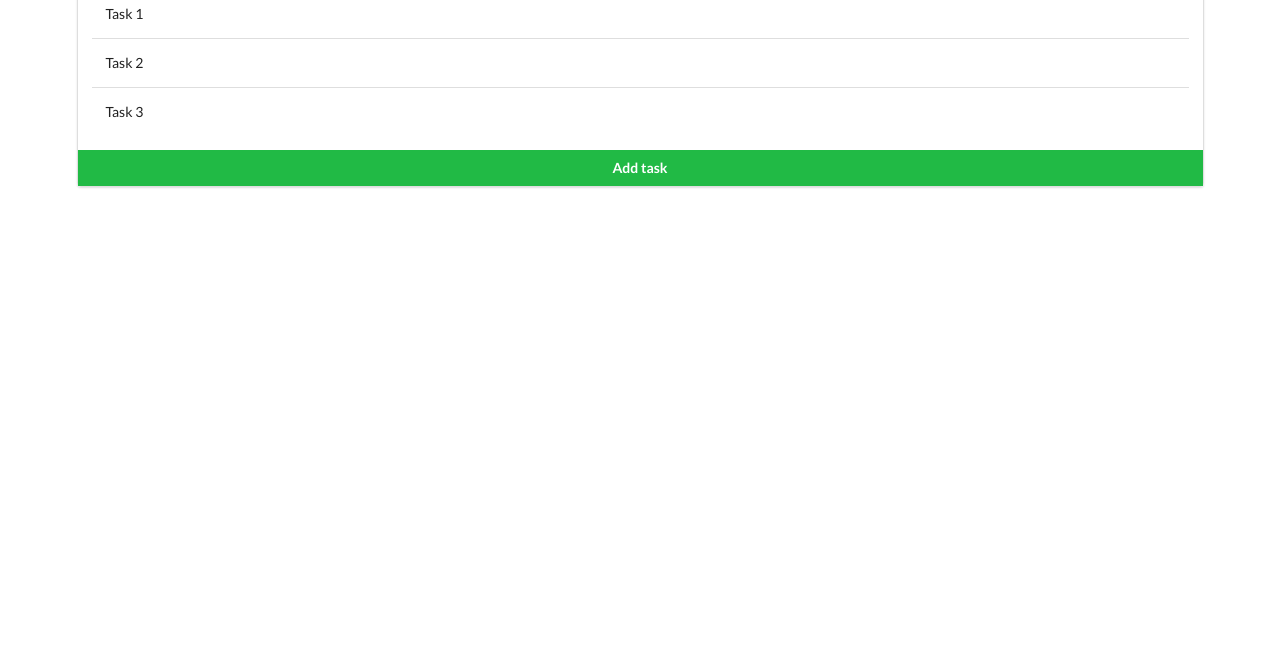
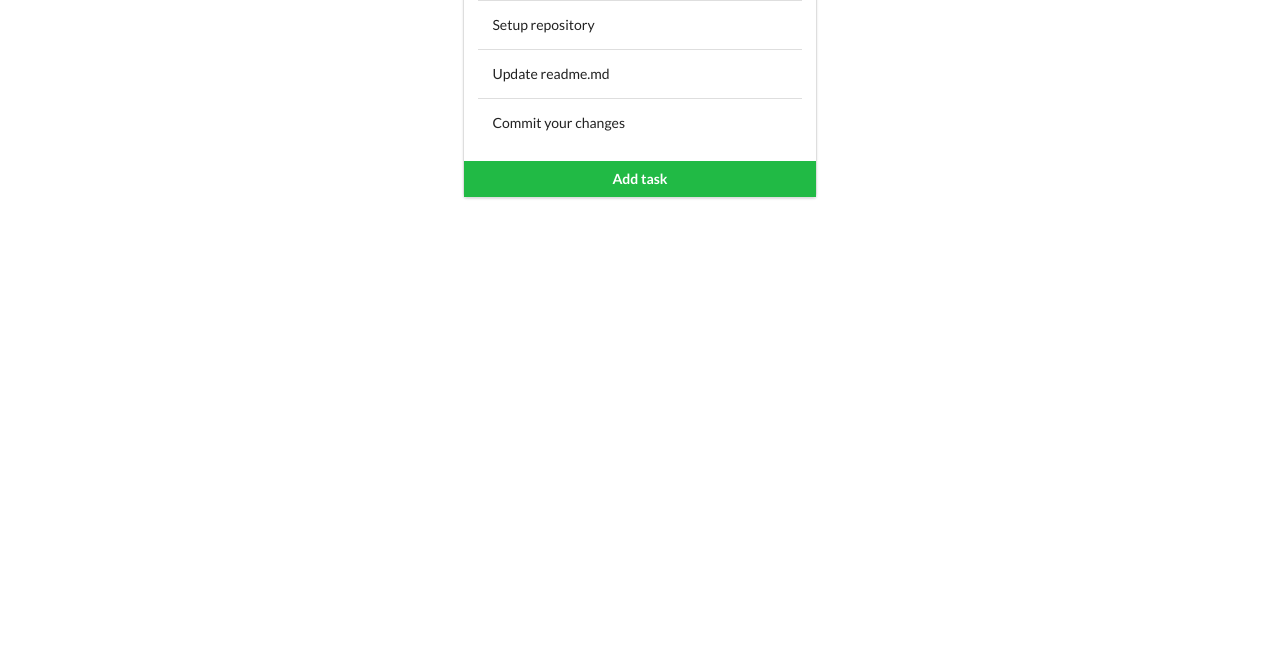
Before and after one commit to stiakov/getting_things_done_app, a website built with webpack: page src/index.html in a window 1280 px wide. Shown: the part 139-800 px from the top of the page. Built offline with nearby package versions, Linux system fonts and the light colour scheme.

Commit message:
styling columns, setting up form

```diff
--- a/src/css/style.css
+++ b/src/css/style.css
@@ -1,3 +1,14 @@
 #main-container {
   margin-top: 2em;
 }
+
+.project-container {
+  min-width: 33% !important;
+  max-width: 33% !important;
+}
+
+@media only screen and (max-width: 768px) {
+  .project-container {
+    min-width: 100% !important;
+  }
+}
--- a/src/js/env.js
+++ b/src/js/env.js
@@ -7,19 +7,9 @@ const tag = {
   getColContainer: () => document.getElementById('colContainer')
 };
 
-let counter = 1;
-const createColumn = () => {
-  const col = Object.assign(
-    document.createElement('div'),
-    { className: 'column' },
-    { id: `col${counter}` }
-  );
-  counter += 1;
-  tag.getColContainer().appendChild(col);
-  cards.layoutCardColumns(col);
-};
+const setup = {
+  counter: 1,
 
-const setup = {
   setFavicon: () => {
     const setFav = document.getElementById('favicon');
     setFav.href = fav;
@@ -32,39 +22,65 @@ const setup = {
 
   setLayout: () => {
     const colContainer = document.createElement('div');
-    Object.assign(colContainer, { className: 'ui equal width grid' }, { id: 'colContainer' });
+    Object.assign(colContainer, { className: 'ui equal width centered grid' }, { id: 'colContainer' });
     tag.getMainContainer().appendChild(colContainer);
-    createColumn();
+    column.createColumn();
   }
 };
 
-const cards = {
-  layoutCardColumns: (column) => {
-    const segmentContainer = Object.assign(document.createElement('div'),  { className: 'ui segments' });
-    const segment = Object.assign(document.createElement('div'),  { className: 'ui segment' });
-    segmentContainer.appendChild(segment);
+const segmentGen = {
+  nestedSegments: () => {
+    let tasks = ['Setup repository', 'Update readme.md', 'Commit your changes'];
+    const nestedContainer = Object.assign(document.createElement('div'),  { className: 'ui basic segments' });
+    tasks.forEach((item) => {
+      const segment = Object.assign(document.createElement('div'),
+        { className: 'ui segment' },
+        { innerText: item }
+      );
+      nestedContainer.appendChild(segment);
+    });
 
-    const content = Object.assign(document.createElement('div'), { className: 'content' });
-    const header = Object.assign(
-      document.createElement('div'),
-      { className: 'header' },
-      { innerText: 'Project Name' }
-    );
-    const addButton = document.createElement('div');
-    Object.assign(addButton,
-      { className: 'ui green attached center aligned button' },
-      { innerText: 'Add task' }
-    );
+    return nestedContainer;
+  }
+};
 
-    addButton.addEventListener('click', () => cards.loadModal());
-    segment.appendChild(content);
-    content.appendChild(header);
-    segmentContainer.appendChild(cards.nestedSegments());
-    segmentContainer.appendChild(addButton);
-    column.appendChild(segmentContainer);
-  },
+const modal = {
+    formTask: () => {
+      const fields = [
+        {
+          name: 'title',
+          type: 'text',
+          placeholder: 'Concise title',
+          class: ''
+        },
+        {
+          name: 'description',
+          type: 'text',
+          placeholder: 'Short description',
+          class: ''
+        },
+        {
+          name: 'dueDate',
+          type: 'date',
+          placeholder: 'Due Date',
+          class: ''
+        },
+        {
+          name: 'priority',
+          type: 'checkbox',
+          placeholder: 'mark this if it\'s Important?',
+          class: ''
+        },
+      ];
 
-  loadModal: () => {
+      fields.forEach((input) => {
+
+      });
+    },
+    newTask: () => {
+
+    },
+    loadModal: () => {
     const modal =  document.createElement('div');
     modal.className = 'ui dimmer modals page transition visible active';
 
@@ -78,20 +94,47 @@ const cards = {
     grid.appendChild(formContainer);
     modal.appendChild(grid);
   },
+}
 
-  nestedSegments: () => {
-    let counter = 0;
-    const nestedContainer = Object.assign(document.createElement('div'),  { className: 'ui basic segments' });
-    for (let i = 0; i < 3; i += 1) {
-      const segment = Object.assign(document.createElement('div'),
-        { className: 'ui segment' },
-        {innerText: `Task ${counter += 1}`}
-      );
-      nestedContainer.appendChild(segment);
-    }
-    return nestedContainer;
-  }
+const column = {
+  createColumn: () => {
+    const col = Object.assign(
+      document.createElement('div'),
+      { className: 'column project-container' },
+      { id: `col${setup.counter}` }
+    );
+    setup.counter += 1;
+    tag.getColContainer().appendChild(col);
+    column.setProjSegment(col);
+  },
+
+  setProjSegment: (column) => {
+    const segmentContainer = Object.assign(document.createElement('div'),  { className: 'ui segments' });
+    const segment = Object.assign(document.createElement('div'),  { className: 'ui segment' });
+    segmentContainer.appendChild(segment);
+
+    const content = Object.assign(document.createElement('div'), { className: 'content' });
+    const header = Object.assign(
+      document.createElement('h2'),
+      { className: 'header' },
+      { innerText: 'Super-secret project' }
+    );
+    const addButton = document.createElement('div');
+    Object.assign(addButton,
+      { className: 'ui green attached center aligned button' },
+      { innerText: 'Add task' }
+    );
+
+    addButton.addEventListener('click', () => column.loadModal());
+    segment.appendChild(content);
+    content.appendChild(header);
+    segmentContainer.appendChild(segmentGen.nestedSegments());
+    segmentContainer.appendChild(addButton);
+    column.appendChild(segmentContainer);
+  },
+
 };
+
 const init = () => {
   setup.setFavicon();
   setup.setLayout();
```
